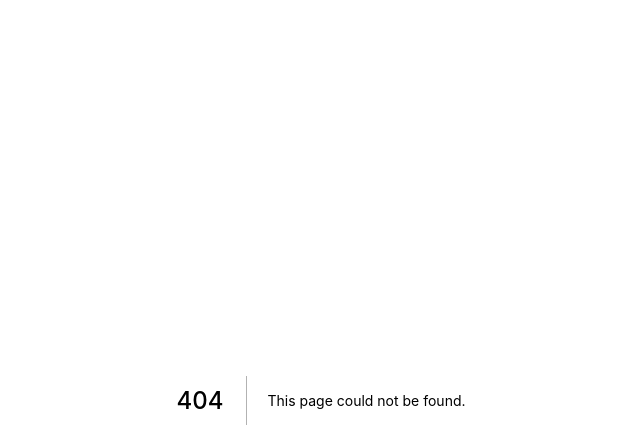
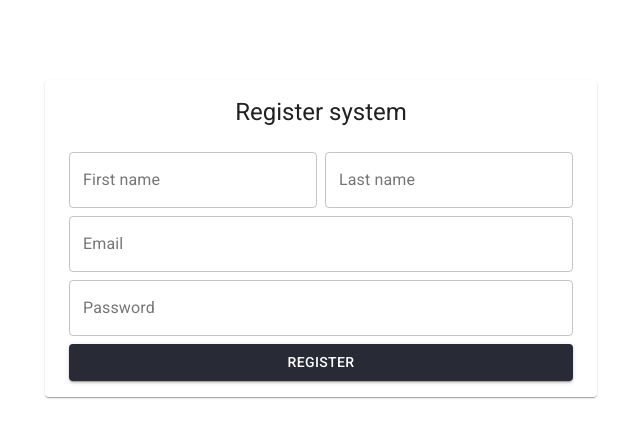
Before and after one commit to study-jsc/state-tree, a Next.js app: page /register in a window 1280 px wide. Before the commit this address had no page. Shown: the top 448 px of the page, without its empty margins (319-959 px from the left). Built offline with nearby package versions, Linux system fonts and the light colour scheme.

Commit message:
chore: register form

```diff
--- /dev/null
+++ b/src/components/forms/RegisterForm/Input.tsx
@@ -0,0 +1,49 @@
+import { TextField } from "@material-ui/core";
+import { memo } from "react";
+
+interface IInputProps {
+  value?: string;
+  name?: string;
+  type?: string;
+  label?: string;
+  helperText?: string;
+  error?: boolean;
+  fullWidth?: boolean;
+  onChange: (e: React.ChangeEvent<HTMLInputElement>) => void;
+  onBlur?: (
+    e: React.FocusEvent<HTMLInputElement | HTMLTextAreaElement>
+  ) => void;
+}
+
+const Input: React.FC<IInputProps> = memo(
+  ({
+    fullWidth,
+    value,
+    name,
+    label,
+    type,
+    helperText,
+    error,
+    onChange,
+    onBlur,
+  }) => {
+    console.log("Re-render: ", name);
+
+    return (
+      <TextField
+        fullWidth={fullWidth}
+        variant="outlined"
+        name={name}
+        type={type}
+        label={label}
+        value={value}
+        error={error}
+        helperText={helperText}
+        onChange={onChange}
+        onBlur={onBlur}
+      />
+    );
+  }
+);
+
+export { Input };
--- /dev/null
+++ b/src/components/forms/RegisterForm/index.tsx
@@ -0,0 +1,92 @@
+import { Button, Grid, makeStyles } from "@material-ui/core";
+import { useFormik } from "formik";
+import { Input } from "./Input";
+
+interface IFormValue {
+  firstName: string;
+  lastName: string;
+  email: string;
+  password: string;
+}
+type TError = Partial<Record<keyof IFormValue, string>>;
+
+const useStyles = makeStyles((theme) => ({
+  form: {
+    marginTop: theme.spacing(3),
+  },
+}));
+
+const validators = (value: IFormValue): TError => {
+  const errors: TError = {};
+  if (!value.firstName) errors["firstName"] = "Required";
+  if (!value.lastName) errors["lastName"] = "Required";
+  if (!value.email) errors["email"] = "Required";
+  if (!value.password) errors["password"] = "Required";
+  return errors;
+};
+
+const RegisterForm = () => {
+  const classes = useStyles();
+
+  const formik = useFormik<IFormValue>({
+    initialValues: {
+      firstName: "",
+      lastName: "",
+      email: "",
+      password: "",
+    },
+    validate: validators,
+    onSubmit: (value) => {
+      console.log({ registerValue: value });
+    },
+  });
+  return (
+    <form className={classes.form} onSubmit={formik.handleSubmit}>
+      <Grid container spacing={1}>
+        <Grid item xs={6}>
+          <Input
+            fullWidth
+            label="First name"
+            error={formik.touched.firstName && !!formik.errors.firstName}
+            helperText={formik.touched.firstName ? formik.errors.firstName : ""}
+            {...formik.getFieldProps("firstName")}
+          />
+        </Grid>
+        <Grid item xs={6}>
+          <Input
+            fullWidth
+            label="Last name"
+            error={formik.touched.lastName && !!formik.errors.lastName}
+            helperText={formik.touched.lastName ? formik.errors.lastName : ""}
+            {...formik.getFieldProps("lastName")}
+          />
+        </Grid>
+        <Grid item xs={12}>
+          <Input
+            fullWidth
+            label="Email"
+            error={formik.touched.email && !!formik.errors.email}
+            helperText={formik.touched.email ? formik.errors.email : ""}
+            {...formik.getFieldProps("email")}
+          />
+        </Grid>
+        <Grid item xs={12}>
+          <Input
+            fullWidth
+            label="Password"
+            error={formik.touched.password && !!formik.errors.password}
+            helperText={formik.touched.password ? formik.errors.password : ""}
+            {...formik.getFieldProps("password")}
+          />
+        </Grid>
+        <Grid item xs={12}>
+          <Button fullWidth color="primary" variant="contained" type="submit">
+            Register
+          </Button>
+        </Grid>
+      </Grid>
+    </form>
+  );
+};
+
+export { RegisterForm };
--- /dev/null
+++ b/src/pages/register.tsx
@@ -0,0 +1,28 @@
+import { makeStyles, Paper, Typography, Container } from "@material-ui/core";
+import { RegisterForm } from "components/forms/RegisterForm";
+
+const useStyles = makeStyles((theme) => ({
+  container: {
+    marginTop: theme.spacing(10),
+  },
+  paper: {
+    padding: theme.spacing(2, 3),
+  },
+}));
+
+const Register = () => {
+  const classes = useStyles();
+
+  return (
+    <Container maxWidth="sm" className={classes.container}>
+      <Paper className={classes.paper}>
+        <Typography variant="h5" align="center">
+          Register system
+        </Typography>
+        <RegisterForm />
+      </Paper>
+    </Container>
+  );
+};
+
+export default Register;
```
